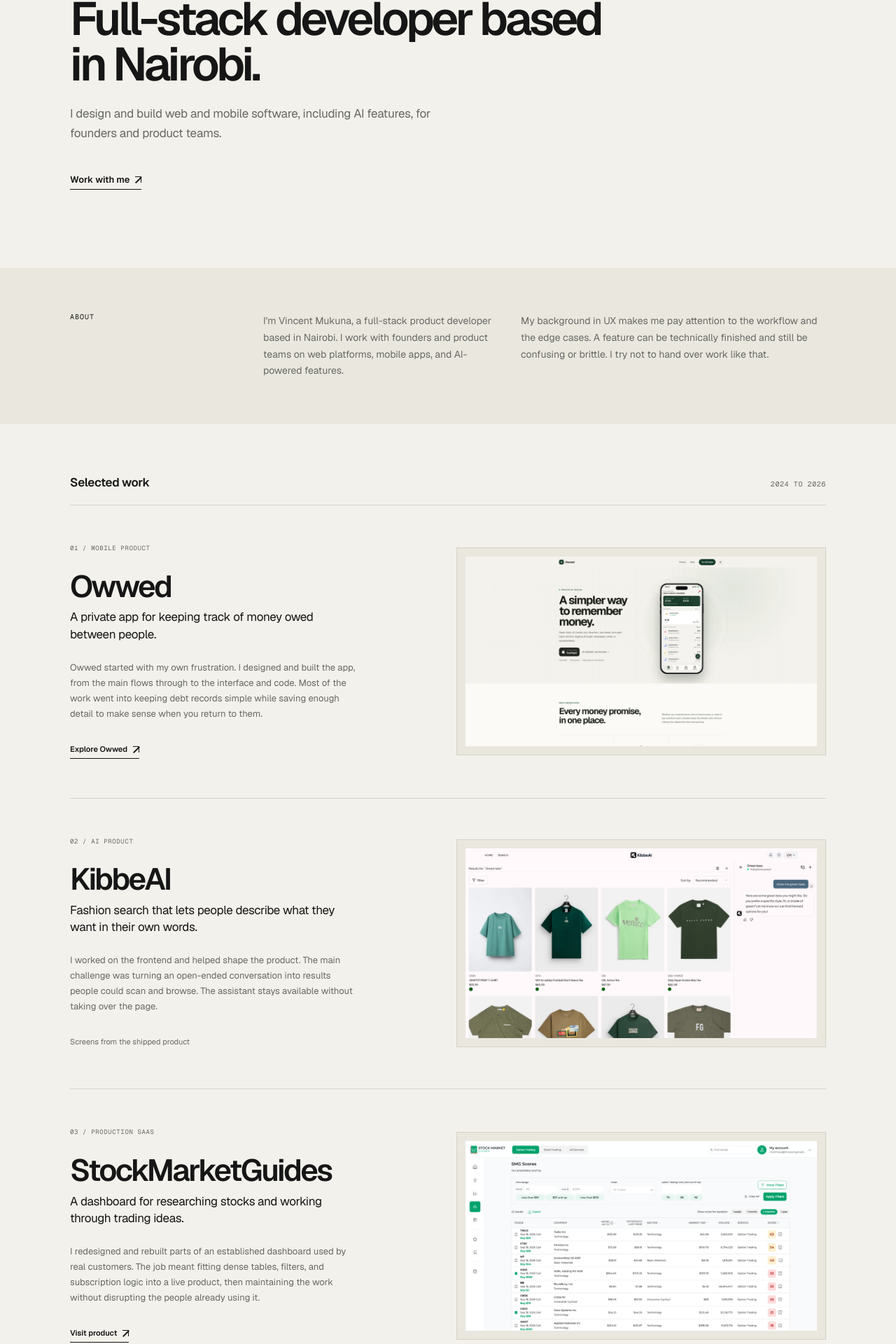
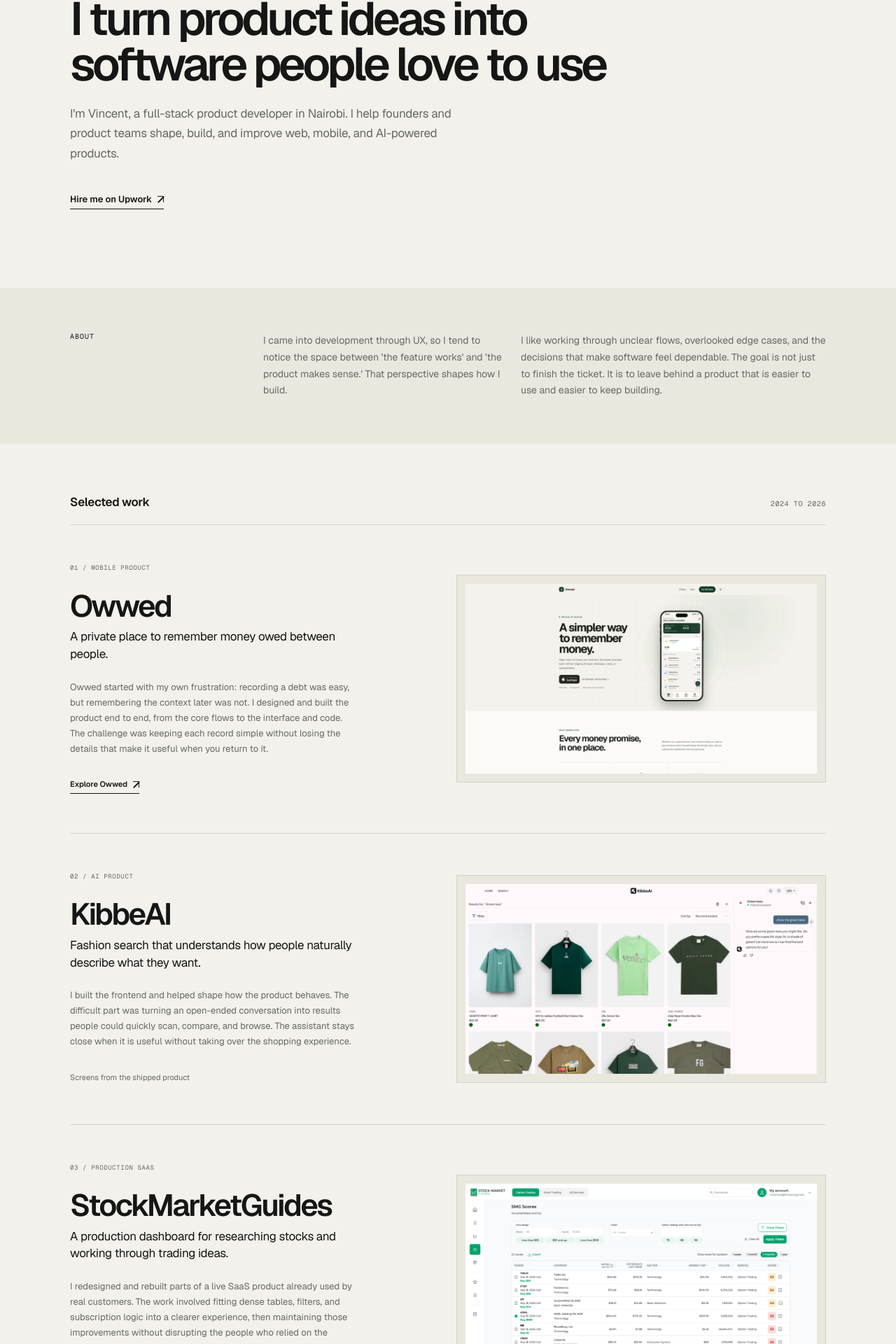
Before and after one commit to VincentMukuna/builtbyvin, a Next.js app: page / in a window 1280 px wide. Shown: the part 226-2146 px from the top of the page at 70% size. Built offline with nearby package versions, Linux system fonts and the light colour scheme.

Commit message:
feat: refresh portfolio copy and hero headline
Update hero, about, and project descriptions for the current production site,
point X to the new handle, and set the hero to emphasize software people love to use.

```diff
--- a/app/page.tsx
+++ b/app/page.tsx
@@ -27,17 +27,18 @@
       <section className="hero shell" id="top">
         <div className="hero-copy">
           <p className="eyebrow">Vincent Mukuna</p>
-          <h1>Full-stack developer based in Nairobi.</h1>
+          <h1>I turn product ideas into software people love to use</h1>
           <p className="hero-intro">
-            I design and build web and mobile software, including AI features,
-            for founders and product teams.
+            I&apos;m Vincent, a full-stack product developer in Nairobi. I help
+            founders and product teams shape, build, and improve web, mobile,
+            and AI-powered products.
           </p>
           <div className="hero-footer">
             <ExternalLink
               className="portfolio-link"
               href="https://www.upwork.com/freelancers/vinmukuna"
             >
-              Work with me <Arrow />
+              Hire me on Upwork <Arrow />
             </ExternalLink>
           </div>
         </div>
@@ -47,14 +48,15 @@
         <div className="shell about-grid">
           <h2 className="eyebrow">About</h2>
           <p>
-            I&apos;m Vincent Mukuna, a full-stack product developer based in
-            Nairobi. I work with founders and product teams on web platforms,
-            mobile apps, and AI-powered features.
+            I came into development through UX, so I tend to notice the space
+            between &apos;the feature works&apos; and &apos;the product makes
+            sense.&apos; That perspective shapes how I build.
           </p>
           <p>
-            My background in UX makes me pay attention to the workflow and the
-            edge cases. A feature can be technically finished and still be
-            confusing or brittle. I try not to hand over work like that.
+            I like working through unclear flows, overlooked edge cases, and
+            the decisions that make software feel dependable. The goal is not
+            just to finish the ticket. It is to leave behind a product that is
+            easier to use and easier to keep building.
           </p>
         </div>
       </section>
@@ -72,13 +74,14 @@
             </div>
             <h3>Owwed</h3>
             <p className="project-lede">
-              A private app for keeping track of money owed between people.
+              A private place to remember money owed between people.
             </p>
             <p className="project-story">
-              Owwed started with my own frustration. I designed and built the
-              app, from the main flows through to the interface and code. Most
-              of the work went into keeping debt records simple while saving
-              enough detail to make sense when you return to them.
+              Owwed started with my own frustration: recording a debt was easy,
+              but remembering the context later was not. I designed and built
+              the product end to end, from the core flows to the interface and
+              code. The challenge was keeping each record simple without losing
+              the details that make it useful when you return to it.
             </p>
             <div className="project-footer">
               <ExternalLink
@@ -107,14 +110,15 @@
             </div>
             <h3>KibbeAI</h3>
             <p className="project-lede">
-              Fashion search that lets people describe what they want in their
-              own words.
+              Fashion search that understands how people naturally describe
+              what they want.
             </p>
             <p className="project-story">
-              I worked on the frontend and helped shape the product. The main
-              challenge was turning an open-ended conversation into results
-              people could scan and browse. The assistant stays available
-              without taking over the page.
+              I built the frontend and helped shape how the product behaves.
+              The difficult part was turning an open-ended conversation into
+              results people could quickly scan, compare, and browse. The
+              assistant stays close when it is useful without taking over the
+              shopping experience.
             </p>
             <div className="project-footer">
               <span className="project-note">Screens from the shipped product</span>
@@ -138,21 +142,22 @@
             </div>
             <h3>StockMarketGuides</h3>
             <p className="project-lede">
-              A dashboard for researching stocks and working through trading
-              ideas.
+              A production dashboard for researching stocks and working through
+              trading ideas.
             </p>
             <p className="project-story">
-              I redesigned and rebuilt parts of an established dashboard used
-              by real customers. The job meant fitting dense tables, filters,
-              and subscription logic into a live product, then maintaining the
-              work without disrupting the people already using it.
+              I redesigned and rebuilt parts of a live SaaS product already
+              used by real customers. The work involved fitting dense tables,
+              filters, and subscription logic into a clearer experience, then
+              maintaining those improvements without disrupting the people who
+              relied on the product.
             </p>
             <div className="project-footer">
               <ExternalLink
                 href="https://stockmarketguides.com"
                 className="project-link"
               >
-                Visit product <Arrow />
+                Visit StockMarketGuides <Arrow />
               </ExternalLink>
             </div>
           </div>
@@ -184,7 +189,7 @@
             <ExternalLink href="https://github.com/VincentMukuna">
               GitHub
             </ExternalLink>
-            <ExternalLink href="https://x.com/DevMukuna">X</ExternalLink>
+            <ExternalLink href="https://x.com/vin_mukuna">X</ExternalLink>
             <a href="#top">Back to top ↑</a>
           </div>
         </div>
```
